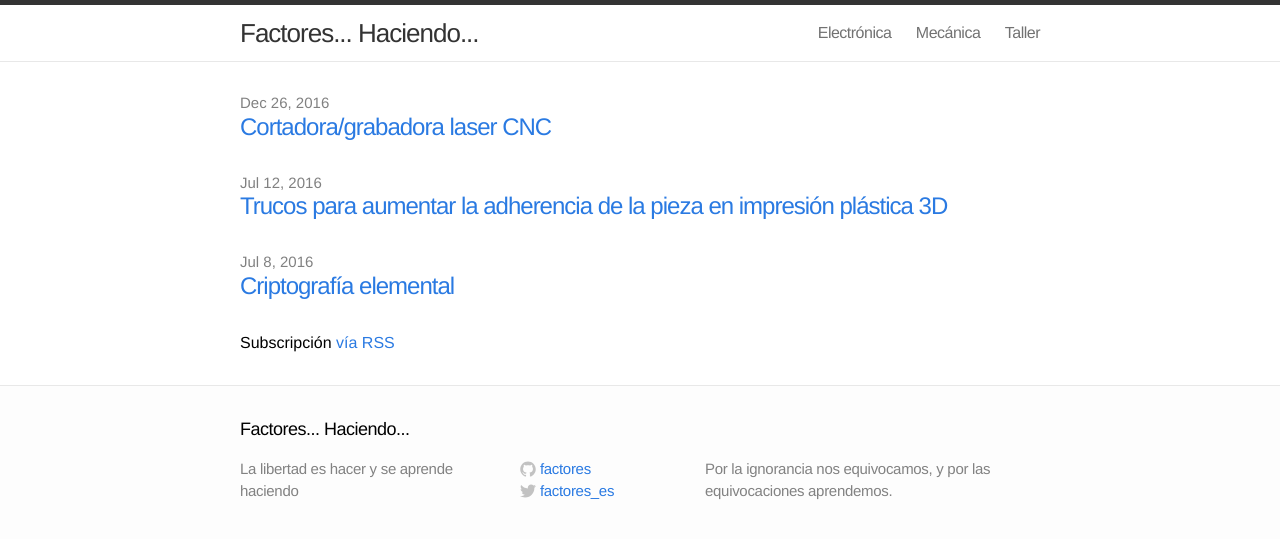
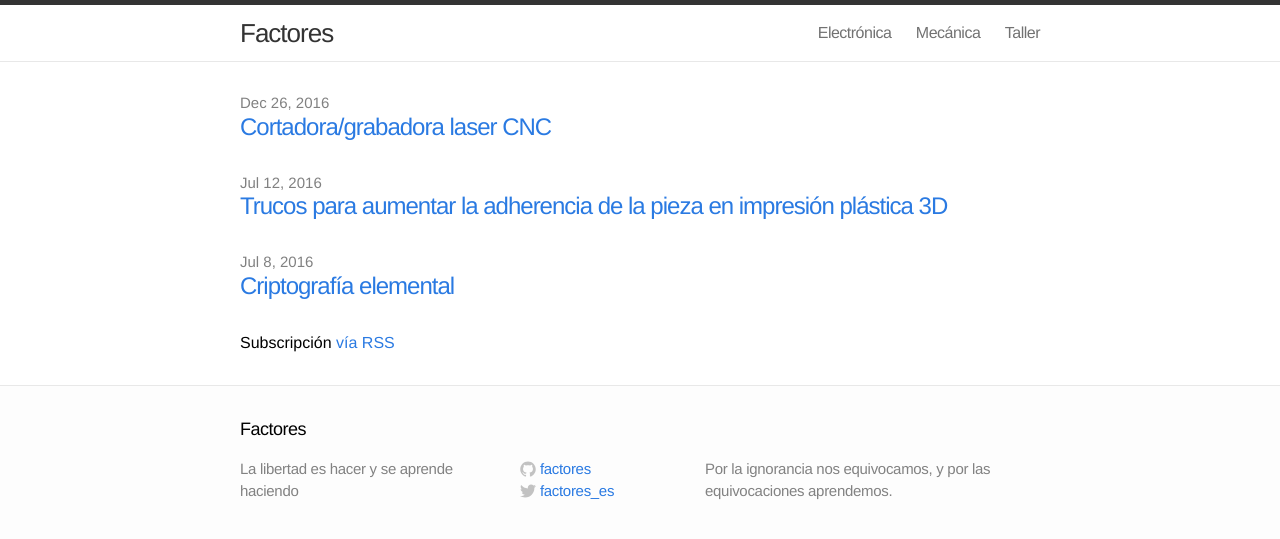
Before and after one commit to factores/factores.github.io, a Jekyll site: the page built from index.html, in a window 1280 px wide. Shown: the top 539 px of the page. Built offline with Jekyll 4.4.1, drawn with Linux system fonts in a browser that asks for light colours.

Commit message:
nuevo título

```diff
--- a/_config.yml
+++ b/_config.yml
@@ -1,6 +1,6 @@
 # Site settings
 #title: "Bitácora de Factores"
-title: "Factores... Haciendo..."
+title: "Factores"
 #email: info@factores.es
 lema: La libertad es hacer y se aprende haciendo
 description: "Por la ignorancia nos equivocamos, y por las equivocaciones aprendemos."
```
